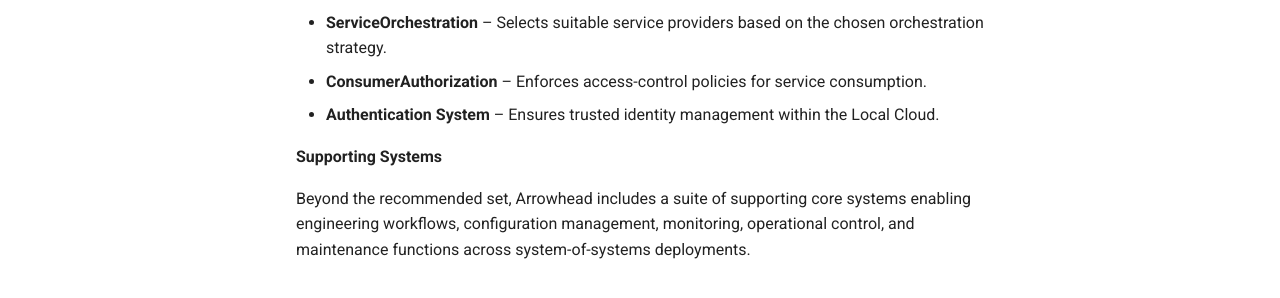
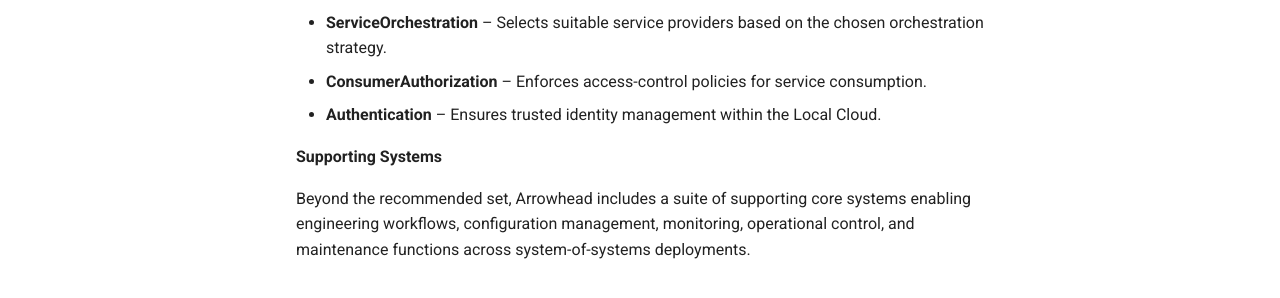
Before and after one commit to Aitia-IIOT/ah5-docs-java-spring, an MkDocs documentation site: the page built from docs/home/welcome.md, in a window 1280 px wide and 900 px high, scrolled down 881 px. Shown: the part 407-705 px from the top of the window. Built offline with MkDocs 1.6.1 and Material for MkDocs 9.7.7, drawn with Linux system fonts in a browser that asks for light colours.

Commit message:
Making welcome page fancier

```diff
--- a/docs/home/welcome.md
+++ b/docs/home/welcome.md
@@ -16,7 +16,7 @@ Each Local Cloud is recommended to host a set of core systems providing the mini
 - **ServiceRegistry** – Registers and discovers services, systems and optionally devices.
 - **ServiceOrchestration** – Selects suitable service providers based on the chosen orchestration strategy.
 - **ConsumerAuthorization** – Enforces access-control policies for service consumption.
-- **Authentication System** – Ensures trusted identity management within the Local Cloud.
+- **Authentication** – Ensures trusted identity management within the Local Cloud.
 
 **Supporting Systems**
 
```
